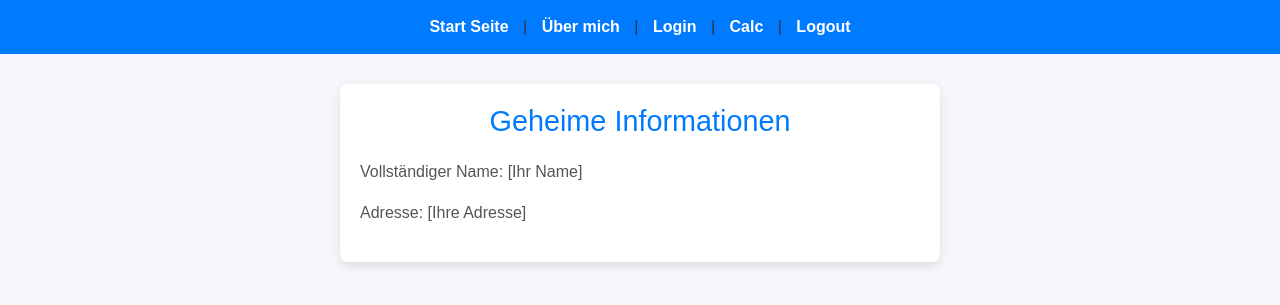
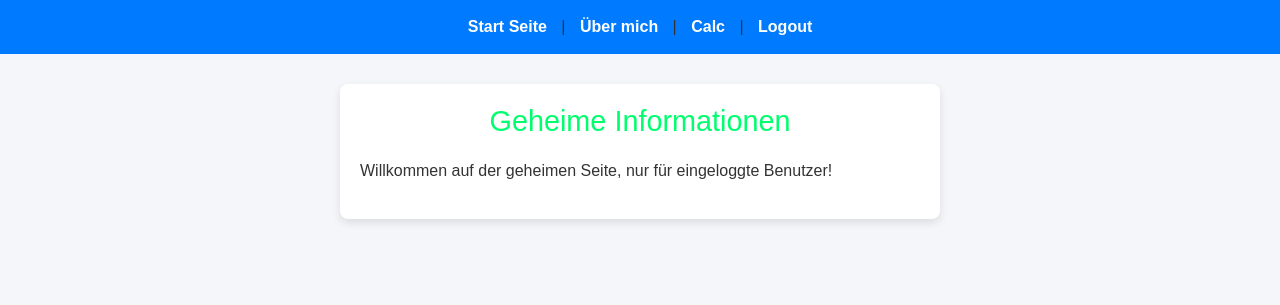
Before and after one commit to GentheUgly/WEBDEV_EK, a PHP site: page /secret.php in a window 1280 px wide. Shown: the top 305 px of the page. Run offline with PHP 8.4, Linux system fonts and the light colour scheme; the visitor is signed in with stand-in values (Sample User, id 1).

Commit message:
updated logout.php secret.php styles.css

```diff
--- a/logout.php
+++ b/logout.php
@@ -2,6 +2,6 @@
 session_start();
 session_unset();
 session_destroy();
-header("Location: login.php");
+header("Location: index.php");
 exit();
 ?>
--- a/secret.php
+++ b/secret.php
@@ -1,7 +1,7 @@
 <?php
 session_start();
 if (!isset($_SESSION['loggedin']) || $_SESSION['loggedin'] !== true) {
-    header("Location: login.php");
+    header("Location: index.php");
     exit();
 }
 ?>
@@ -17,9 +17,8 @@ if (!isset($_SESSION['loggedin']) || $_SESSION['loggedin'] !== true) {
 <body>
     <header>
         <nav>
-            <a href="index.html">Start Seite</a> |
+            <a href="index.php">Start Seite</a> |
             <a href="about.html">Über mich</a> |
-            <a href="login.php">Login</a> |
             <a href="calc.html">Calc</a> |
             <a href="logout.php">Logout</a>
         </nav>
@@ -27,8 +26,7 @@ if (!isset($_SESSION['loggedin']) || $_SESSION['loggedin'] !== true) {
 
     <div class="container">
         <h1>Geheime Informationen</h1>
-        <p>Vollständiger Name: [Ihr Name]</p>
-        <p>Adresse: [Ihre Adresse]</p>
+        <p>Willkommen auf der geheimen Seite, nur für eingeloggte Benutzer!</p>
     </div>
 
     <script src="https://cdn.jsdelivr.net/npm/bootstrap@5.3.3/dist/js/bootstrap.bundle.min.js"></script>
--- a/styles.css
+++ b/styles.css
@@ -39,16 +39,9 @@ header nav a:hover {
 /* Überschriften */
 h1 {
     font-size: 1.8em;
-    color: #007bff;
+    color: #00ff6e;
     text-align: center;
     margin-bottom: 20px;
-}
-
-/* Textabsätze */
-p {
-    font-size: 1em;
-    line-height: 1.6;
-    color: #555;
 }
 
 /* Formularstile */
@@ -59,7 +52,7 @@ form label {
     color: #555;
 }
 
-form input, form textarea {
+form input {
     width: 100%;
     padding: 10px;
     margin-top: 5px;
@@ -68,13 +61,12 @@ form input, form textarea {
     font-size: 1em;
 }
 
-form input:focus, form textarea:focus {
+form input:focus {
     border-color: #007bff;
     outline: none;
     box-shadow: 0 0 5px rgba(0, 123, 255, 0.2);
 }
 
-/* Button-Stile */
 form button {
     background-color: #007bff;
     color: white;
@@ -90,18 +82,3 @@ form button {
 form button:hover {
     background-color: #0056b3;
 }
-
-/* Fehlermeldungen */
-.error-message {
-    color: #d9534f;
-    font-weight: bold;
-    margin-top: 15px;
-}
-
-/* Footer */
-footer {
-    text-align: center;
-    padding: 20px;
-    font-size: 0.9em;
-    color: #666;
-}
```
